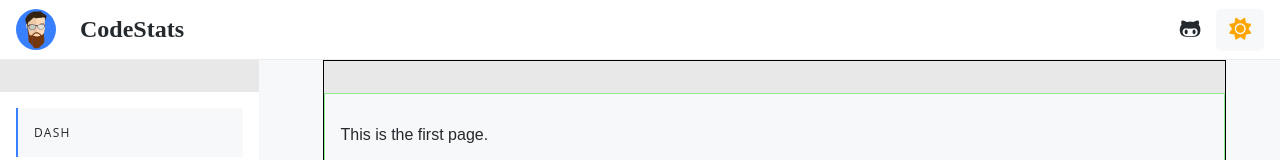
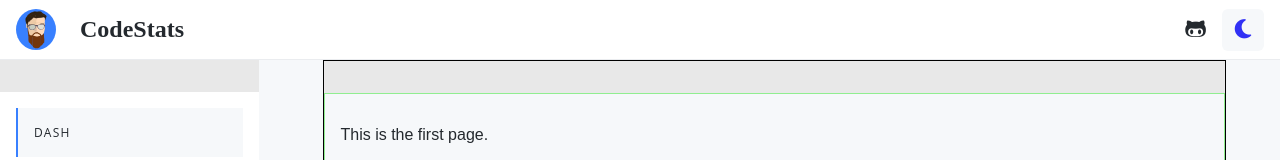
Before and after one commit to thomasabishop/code-stats, a React (Create React App) app: page / in a window 1280 px wide. Shown: the top 160 px of the page. Built offline with nearby package versions, Linux system fonts and the light colour scheme.

Commit message:
Remove flash bug from header

```diff
--- a/src/components/Header.jsx
+++ b/src/components/Header.jsx
@@ -2,7 +2,6 @@ import { React, useContext } from 'react';
 import Context from '../context/context';
 import styled from 'styled-components';
 import Logo from '../img/portrait-logo.svg';
-//import { Button } from '@material-ui/core';
 
 const Wrapper = styled.div`
   background: ${({ theme }) => theme.mainColor};
@@ -31,7 +30,6 @@ const Button = styled.button`
   border-radius: 6px;
   padding: 0.5rem 0.8rem;
   cursor: pointer;
-  transition: 0.3s ease;
 `;
 const AppTitle = styled.h1`
   font-family: 'Fira Sans Condensed';
@@ -66,9 +64,9 @@ function Header() {
         <Button onClick={handleClick}>
           <FaIcon>
             {!state.isDark ? (
+              <i class="fas fa-moon moon-icon"></i>
+            ) : (
               <i class="fas fa-sun sun-icon"></i>
-            ) : (
-              <i class="fas fa-moon moon-icon"></i>
             )}
           </FaIcon>
         </Button>
--- a/src/components/Sidebar.jsx
+++ b/src/components/Sidebar.jsx
@@ -12,11 +12,6 @@ const Wrapper = styled.div`
   justify-content: space-between;
 `;
 
-// const Buffer = styled.div`
-//   padding: 1rem;
-//   /* background: #e8e8e8; */
-// `;
-
 function Sidebar() {
   return (
     <Wrapper>
```
